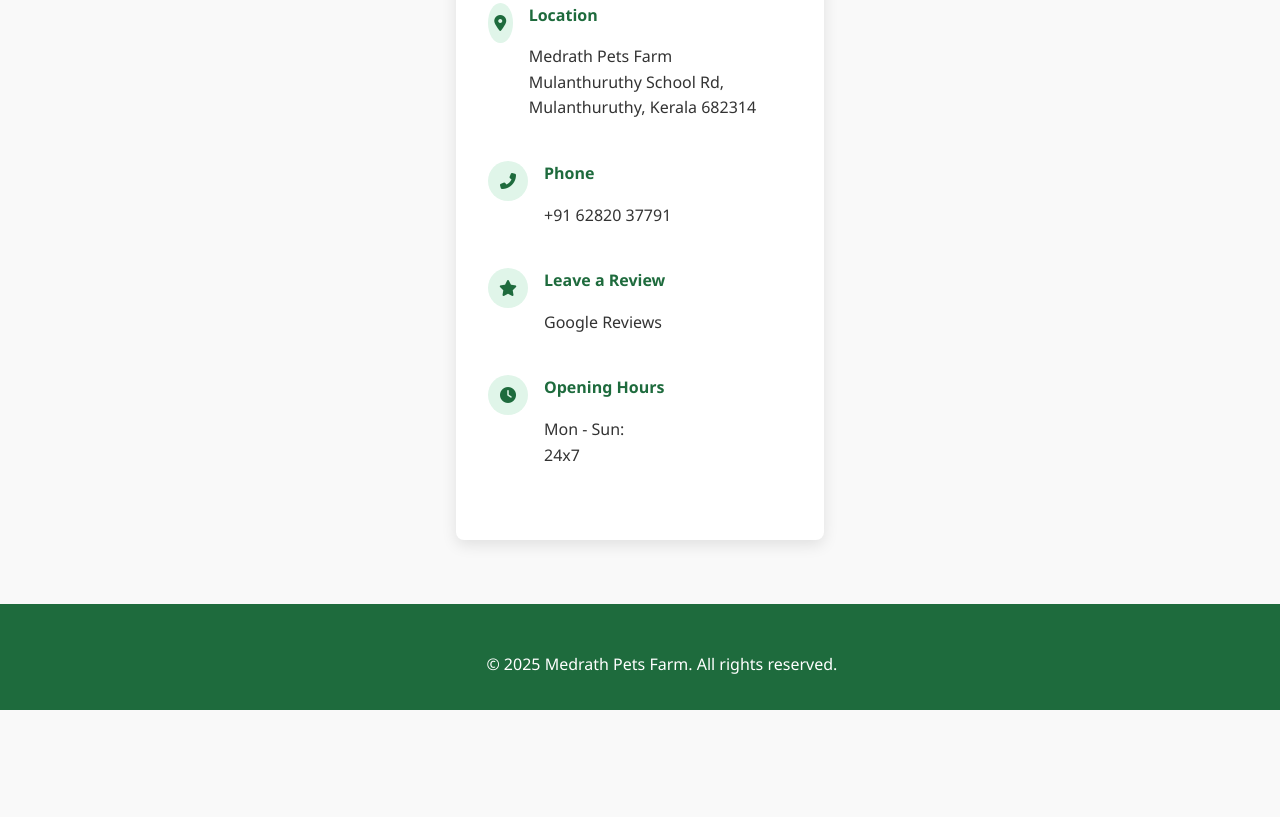
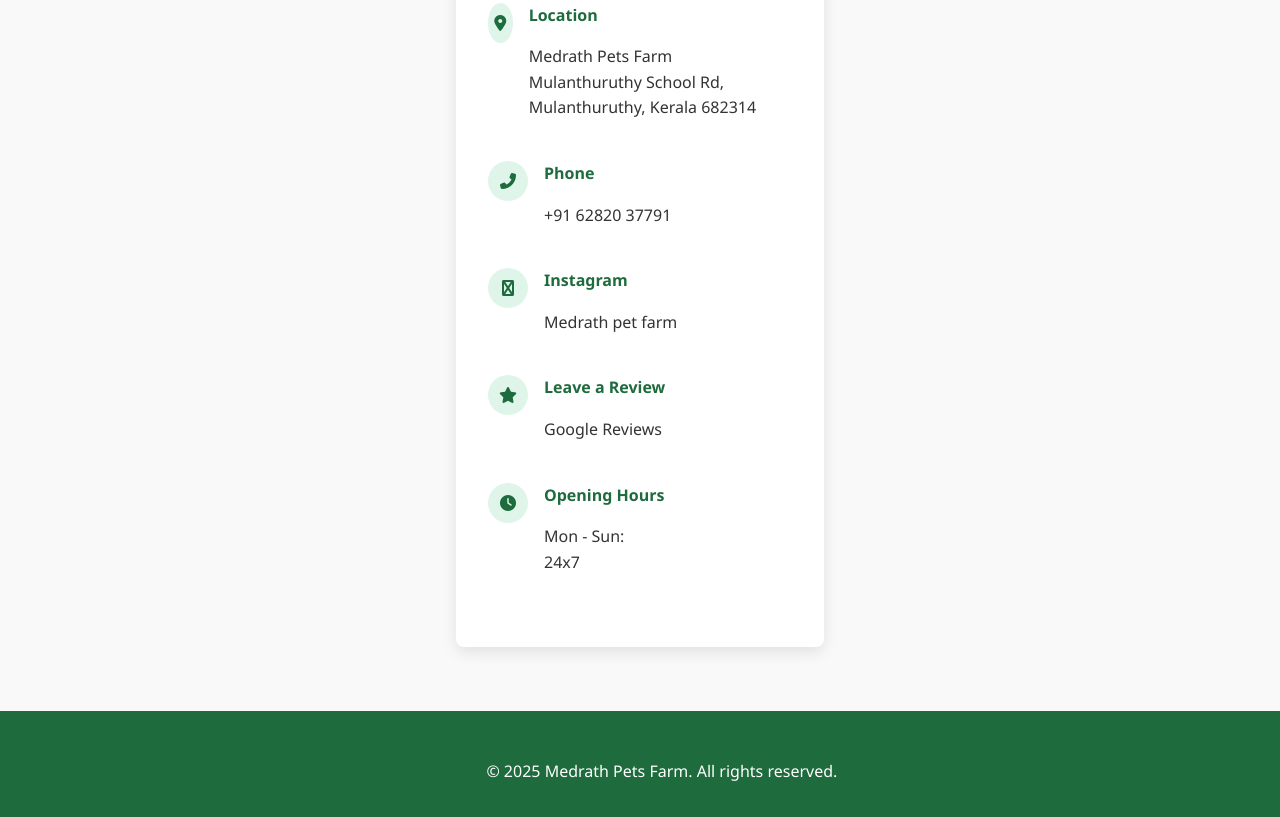
Before and after one commit to AAMJAL/medrath-pets-farm, a plain HTML site: page index.html in a window 1280 px wide. Shown: the part 4405-5222 px from the top of the page. Before the commit the page ends 5115 px from the top, so only its background shows below. Drawn offline with Linux system fonts and the light colour scheme.

Commit message:
Update index.html

```diff
--- a/index.html
+++ b/index.html
@@ -300,6 +300,18 @@
   </div>
 </div>
 
+<div class="contact-item">
+  <div class="contact-icon">
+    <i class="fas fa-instagram"></i>
+  </div>
+  <div>
+    <h4>Instagram</h4>
+    <p>
+      <a href="https://www.instagram.com/medrathpets?utm_source=qr&igsh=MXJzYnN6Y2V5ejVseg==">Medrath pet farm</a>
+    </p>
+  </div>
+</div>
+
 
 
 <div class="contact-item">
```
